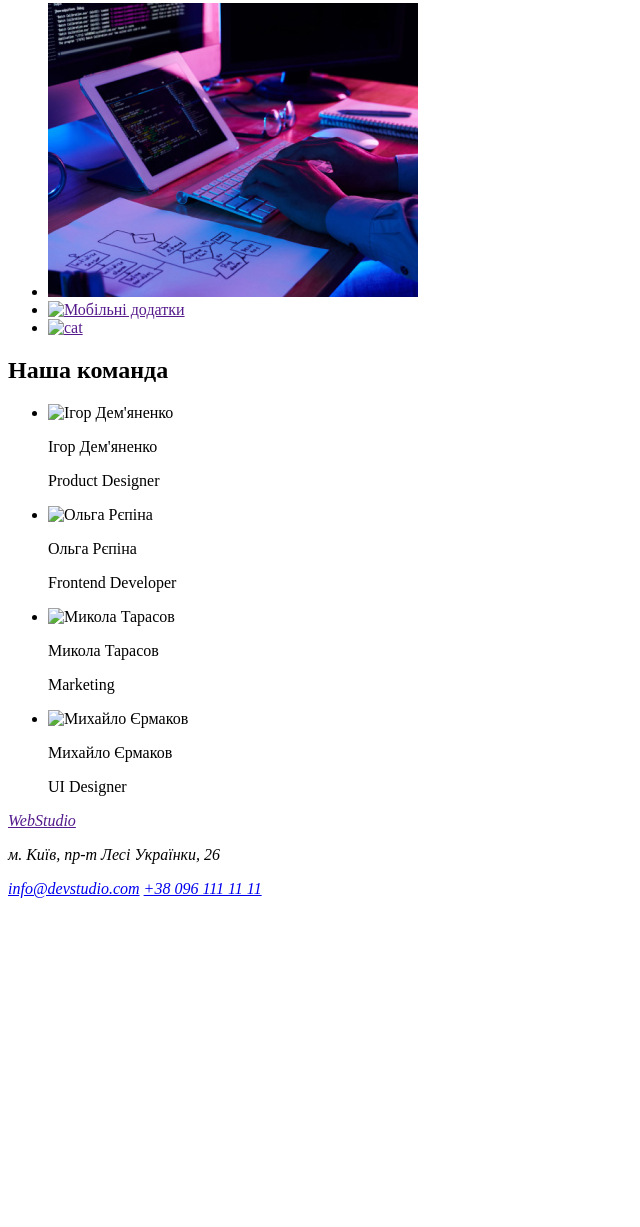
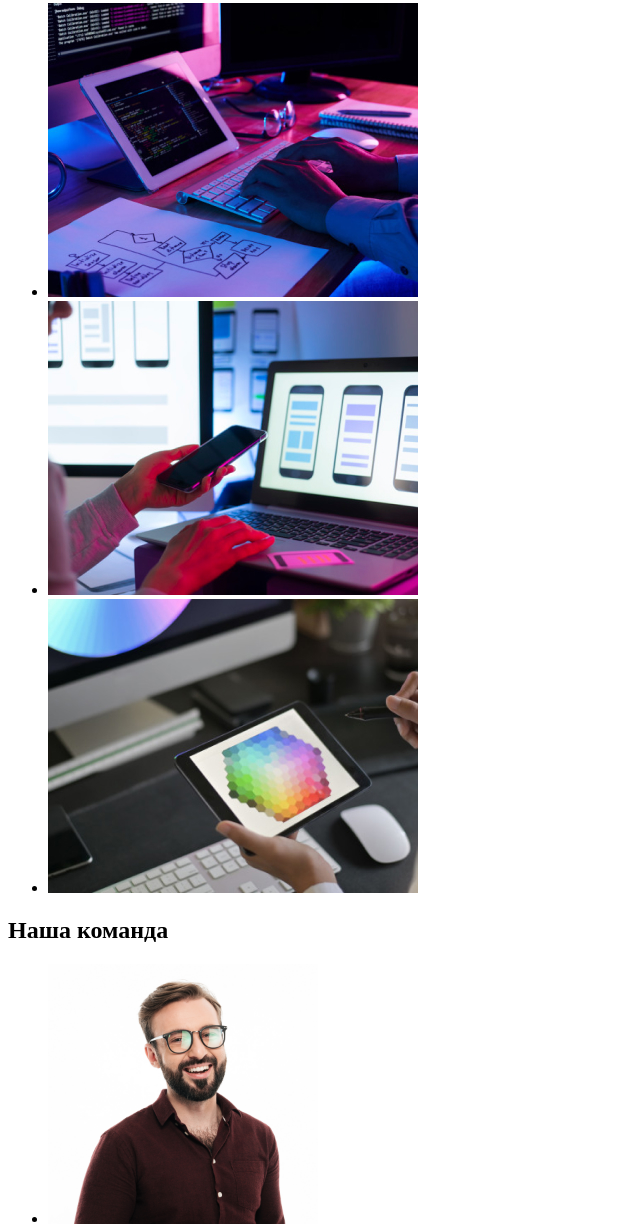
Before and after one commit to Naumetsdmytro/goit-markup-hw-01, a plain HTML site: page index.html in a window 1280 px wide. Shown: the part 591-1818 px from the top of the page, without its empty margins (0-640 px from the left). Before the commit the page ends 1497 px from the top, so only its background shows below. Drawn offline with Linux system fonts and the light colour scheme.

Commit message:
hm-2 goodd

```diff
--- a/index.html
+++ b/index.html
@@ -54,15 +54,15 @@
             <ul>
                 <li>
                     <a href="">
-                        <img src=./images/img.jpg alt="Десктопні додатки" width="370" height="294">
+                        <img src=./images/img1.jpg alt="Десктопні додатки" width="370" height="294">
                     </a>
                 </li>
                 <li><a href="">
-                        <img src="./images/img(1).jpg" alt="Мобільні додатки" width="370" height="294">
+                        <img src="./images/img2.jpg" alt="Мобільні додатки" width="370" height="294">
                     </a>
                 </li>
                 <li><a href="">
-                        <img src="./images/img(2).jpg" alt="cat" width="370" height="294">
+                        <img src="./images/img3.jpg" alt="cat" width="370" height="294">
                     </a>
                 </li>
             </ul>
@@ -70,19 +70,19 @@
         <section>
             <h2>Наша команда</h2>
             <ul>
-                <li><img src="./images/img(3).jpg" alt="Ігор Дем'яненко" width="270" height="260">
+                <li><img src="./images/img4.jpg" alt="Ігор Дем'яненко" width="270" height="260">
                     <p>Ігор Дем'яненко</p>
                     <p lang="en">Product Designer</p>
                 </li>
-                <li><img src="./images/img(4).jpg" alt="Ольга Рєпіна" width="270" height="260">
+                <li><img src="./images/img5.jpg" alt="Ольга Рєпіна" width="270" height="260">
                     <p>Ольга Рєпіна</p>
                     <p lang="en">Frontend Developer</p>
                 </li>
-                <li><img src="./images/img(5).jpg" alt="Микола Тарасов" width="270" height="260">
+                <li><img src="./images/img6.jpg" alt="Микола Тарасов" width="270" height="260">
                     <p>Микола Тарасов</p>
                     <p lang="en">Marketing</p>
                 </li>
-                <li><img src="./images/img(6).jpg" alt="Михайло Єрмаков" width="270" height="260">
+                <li><img src="./images/img7.jpg" alt="Михайло Єрмаков" width="270" height="260">
                     <p>Михайло Єрмаков</p>
                     <p lang="en">UI Designer</p>
                 </li>
```
Also changed, not shown: images/img1.jpg (renamed from images/img.jpg), images/img2.jpg (renamed from images/img (1).jpg), images/img3.jpg (renamed from images/img (2).jpg), images/img4.jpg (renamed from images/img (3).jpg), images/img5.jpg (renamed from images/img (4).jpg), images/img6.jpg (renamed from images/img (5).jpg), images/img7.jpg (renamed from images/img (6).jpg).
